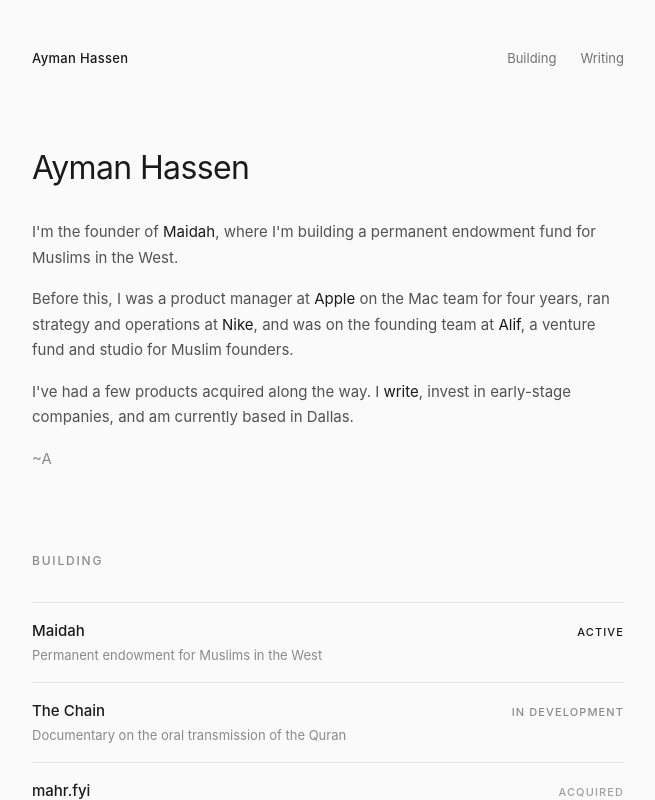
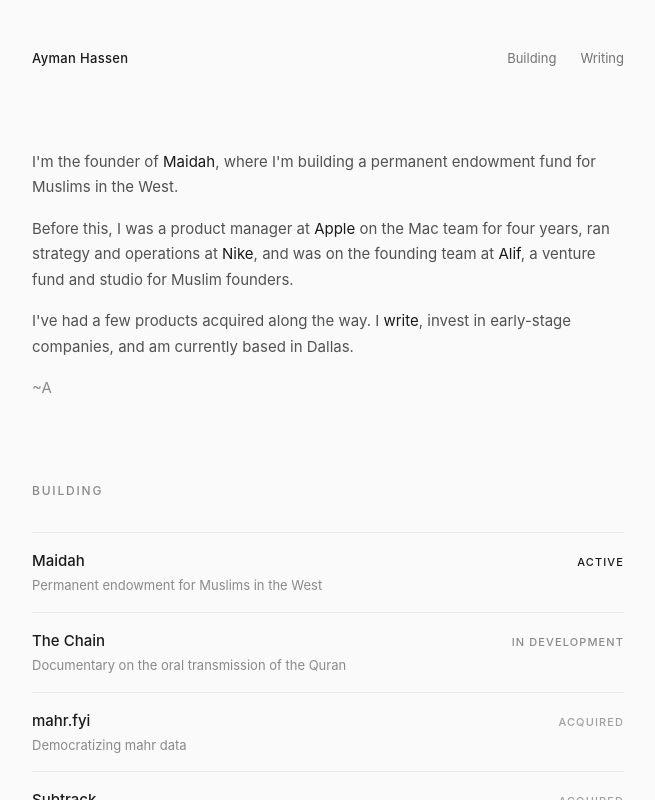
Before and after one commit to aymanhalloween/ayman, a Next.js app: page / in a window 1280 px wide. Shown: the whole page, without its empty margins (312-967 px from the left). Built offline with nearby package versions, Linux system fonts and the light colour scheme.

Commit message:
remove redundant name heading, keep name in nav only

```diff
--- a/app/page.tsx
+++ b/app/page.tsx
@@ -72,21 +72,13 @@ export default function Home() {
           animate="visible"
           className="mb-20"
         >
-          <motion.h1
-            custom={0}
-            variants={fade}
-            className="text-[32px] font-normal leading-[1.2] mb-8 tracking-[-0.02em]"
-          >
-            Ayman Hassen
-          </motion.h1>
-
-          <motion.p custom={1} variants={fade} className="text-[15px] leading-[1.7] text-[#525252] mb-4">
+          <motion.p custom={0} variants={fade} className="text-[15px] leading-[1.7] text-[#525252] mb-4">
             I&apos;m the founder of{' '}
             <a href="#building" className="text-[#1A1A1A] no-underline hover:text-[#C4A574] transition-colors">Maidah</a>
             , where I&apos;m building a permanent endowment fund for Muslims in the West.
           </motion.p>
 
-          <motion.p custom={2} variants={fade} className="text-[15px] leading-[1.7] text-[#525252] mb-4">
+          <motion.p custom={1} variants={fade} className="text-[15px] leading-[1.7] text-[#525252] mb-4">
             Before this, I was a product manager at{' '}
             <span className="text-[#1A1A1A]">Apple</span> on the Mac team for four years,
             ran strategy and operations at{' '}
@@ -95,13 +87,13 @@ export default function Home() {
             , a venture fund and studio for Muslim founders.
           </motion.p>
 
-          <motion.p custom={3} variants={fade} className="text-[15px] leading-[1.7] text-[#525252] mb-4">
+          <motion.p custom={2} variants={fade} className="text-[15px] leading-[1.7] text-[#525252] mb-4">
             I&apos;ve had a few products acquired along the way. I{' '}
             <Link href="/writing" className="text-[#1A1A1A] no-underline hover:text-[#C4A574] transition-colors">write</Link>
             , invest in early-stage companies, and am currently based in Dallas.
           </motion.p>
 
-          <motion.p custom={4} variants={fade} className="text-[15px] leading-[1.7] text-[#8A8A8A]">
+          <motion.p custom={3} variants={fade} className="text-[15px] leading-[1.7] text-[#8A8A8A]">
             ~A
           </motion.p>
         </motion.section>
```
